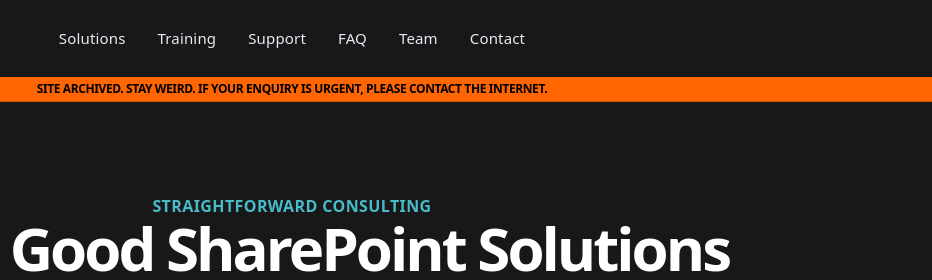
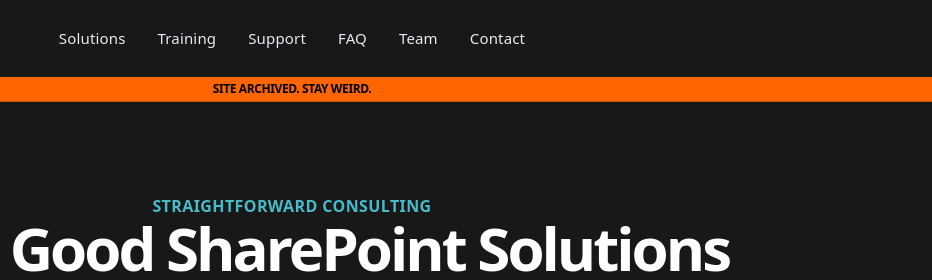
Before and after one commit to WeirdBeardIT/WeirdBeardIT.github.io, an Astro site: page / in a window 1280 px wide. Shown: the top 280 px of the page, 348-1280 px from the left. Built offline with nearby package versions, Linux system fonts and the light colour scheme; Astro itself is replaced by a stand-in of ours; some packages are replaced by stand-ins of ours; what limax would draw is missing.

Commit message:
Update index.astro

```diff
--- a/src/pages/index.astro
+++ b/src/pages/index.astro
@@ -25,7 +25,7 @@ const metadata = {
 
 <!-- BANNER ******************* -->
 <div class="sticky top-0 z-50 mb-3 w-full bg-[#FF6601] text-black font-bold text-[11px] sm:text-xs py-1 px-3 text-center border-b border-black/20">
-SITE ARCHIVED. STAY WEIRD. IF YOUR ENQUIRY IS URGENT, PLEASE CONTACT THE INTERNET.
+SITE ARCHIVED. STAY WEIRD.
 </div>
 
   <!-- Hero Widget ******************* -->
```
